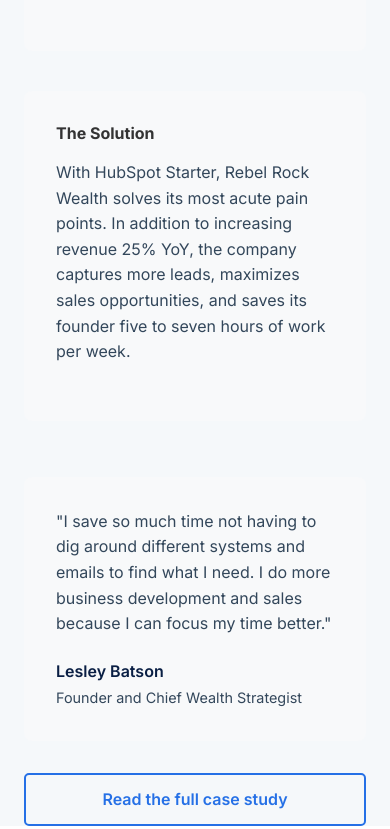
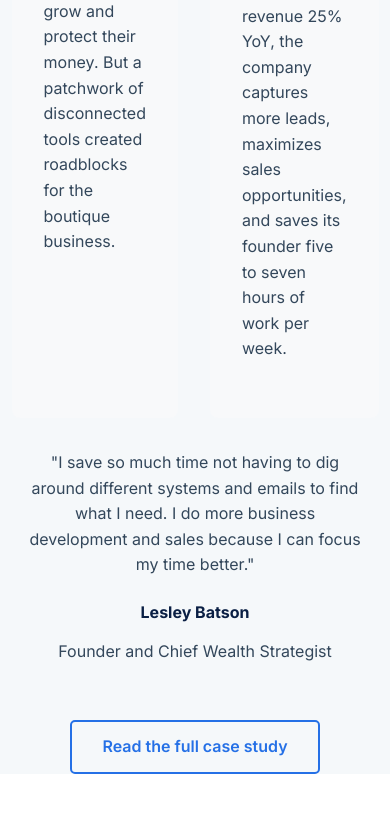
Before and after one commit to Jefferson-chidiox/hubspot-starter-landing-page, a website: page index.html in a window 390 px wide. Shown: the part 4029-4858 px from the top of the page. Drawn offline with Linux system fonts and the light colour scheme.

Commit message:
Refactor: Improve testimonial section styling
This commit refactors the testimonial section to improve its styling and responsiveness. The main changes include:

- Centering the testimonial quote and author information.
- Removing the background color and padding from the testimonial quote.
- Adding a button to the testimonial content.
- Ensuring the quote mark is properly centered.
- Making the testimonial

```diff
--- /dev/null
+++ b/package.json
@@ -0,0 +1,5 @@
+{
+  "dependencies": {
+    "@vercel/analytics": "^1.5.0"
+  }
+}
--- a/styles.css
+++ b/styles.css
@@ -314,10 +314,6 @@
     margin: 0 auto;
 }
 
-.testimonial-content {
-    text-align: left; /* Change from center to left alignment */
-    width: 100%;
-}
 
 .testimonial-content h2 {
     text-align: center; /* Keep the main heading centered */
@@ -349,46 +345,44 @@
 }
 
 .testimonial-quote {
-    background-color: #f8f9fa;
-    padding: 2rem;
-    border-radius: 8px;
-    margin: 2rem 0;
+    text-align: center;
+    max-width: 800px;
+    margin: 0 auto 2rem;
 }
 
 .testimonial-author {
     display: flex;
-    align-items: center;
+    justify-content: center;
     margin-top: 1.5rem;
 }
 
-.testimonial-author h4 {
-    margin: 0;
-    font-weight: 600;
+.testimonial-author div {
+    text-align: center;
 }
 
-.testimonial-author p {
-    margin: 0.25rem 0 0 0;
-    font-size: 0.9rem;
+.testimonial-content .btn.btn-outline {
+    display: block;
+    margin: 2rem auto 0;
+    max-width: 250px;
+    text-align: center;
 }
 
+/* Ensure the quote mark is properly centered */
 .quote {
-    font-size: 4rem;
-    line-height: 1;
-    color: #ff5c35;
-    margin-bottom: -2rem;
-    opacity: 0.5;
-    text-align: left;
+    text-align: center;
+    width: 100%;
 }
 
-/* Make it responsive for smaller screens */
+/* Make sure the testimonial section itself is centered */
+.testimonial .container {
+    display: flex;
+    justify-content: center;
+}
+
+/* For mobile screens, you might want to adjust the spacing */
 @media (max-width: 768px) {
-    .testimonial-columns {
-        flex-direction: column;
-        gap: 1rem;
-    }
-
-    .testimonial-column {
-        margin-bottom: 1.5rem;
+    .testimonial-quote {
+        padding: 0 1rem;
     }
 }
 
```
Also changed, not shown: 1 other file.
